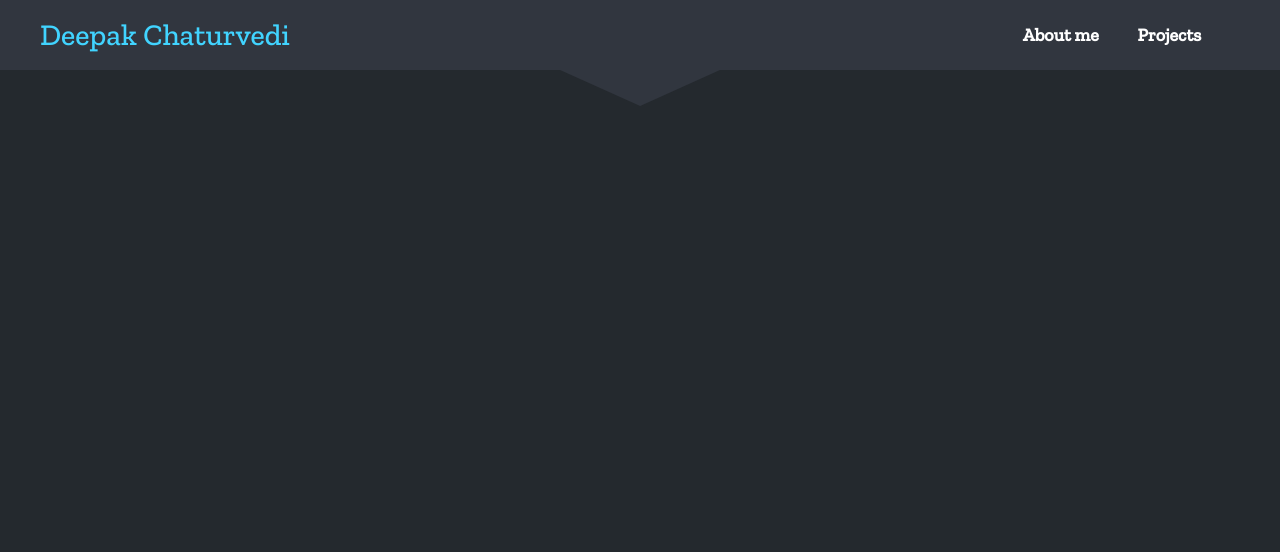
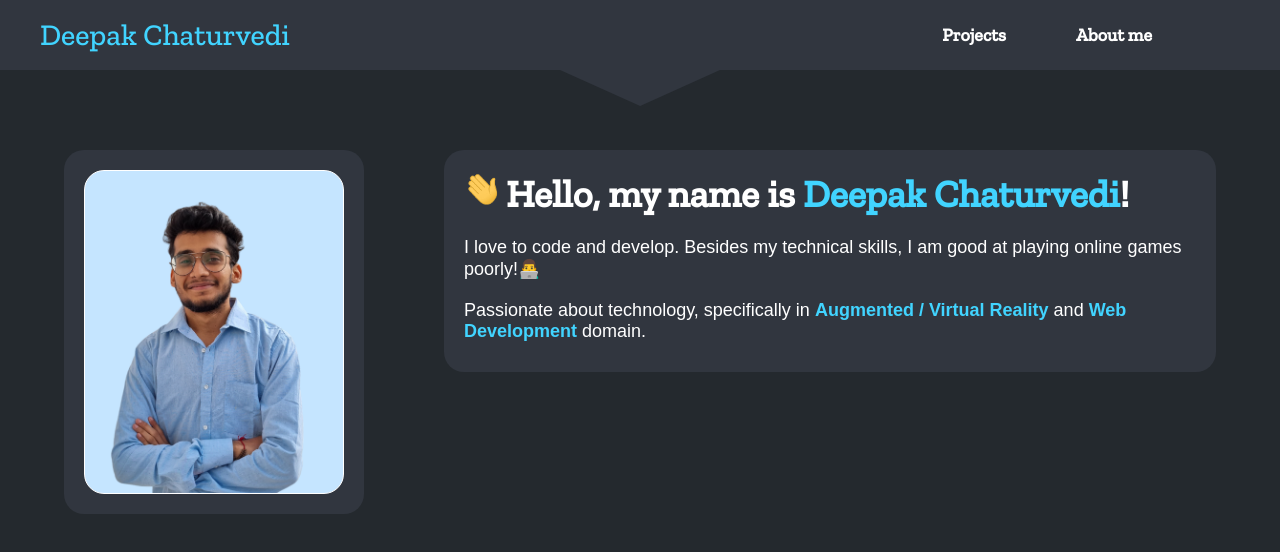
Before and after one commit to thedeepakchaturvedi/Portfolio, a plain HTML site: page index.html in a window 1280 px wide. Shown: the top 552 px of the page. Drawn offline with nearby package versions, Linux system fonts and the light colour scheme.

Commit message:
added intro and photo

```diff
--- a/index.css
+++ b/index.css
@@ -18,6 +18,8 @@ nav {
 
 body {
     background-color: rgb(36, 41, 46);
+    max-width: 100%;
+    overflow-x: hidden;
 }
 
 nav .logo {
@@ -29,17 +31,19 @@ nav .logo {
 }
 
 .links {
-    width: 20%;
+    width: 50%;
     font-family: 'Zilla Slab', serif;
     font-size: 18px;
-    margin-right: 40px;
+    margin-right: 10vw;
     font-weight: bold;
     /* background-color: yellow; */
 }
 
 .lin {
     display: flex;
-    justify-content: space-evenly;
+    /* justify-content: space-evenly; */
+    flex-direction: row-reverse;
+    gap: 70px;
     list-style: none;
 }
 
@@ -61,5 +65,80 @@ svg {
     transform: rotateY(180deg);
     fill: rgb(49, 54, 63);
     min-width: 150% !important;
+}
+
+/* navbar is completed */
+
+.outer-box {
+    display: flex;
+    width: 100vw;
+    justify-content: center;
+}
+
+.outer-box .content-box {
+    display: flex;
+    /* justify-content: space-between; */
+    gap: 80px;
+    width: 90vw;
+}
+.left-pane,.right-pane {
+    background-color: rgb(49, 54, 63);
+    border-radius: 20px;
+    display: inline-block;
+    height: fit-content;
+}
+
+.left-pane {
+    width: fit-content;
+}
+
+.right-pane {
+    width: 800px;
+    padding: 20px;
+}
+.left-pane-content {
+    /* background-color: gray; */
+    margin: 20px;
+}
+.left-pane-content .img-container {
     /* background-color: yellow; */
+    display: flex;
+    justify-content: center;
 }
+.left-pane-content .img-box {
+    width: 260px;
+    height: 324px;
+    border: 1px solid white;
+    border-radius: 20px;
+    background-image: url("./imgs/deepak\ image.png");
+    background-size: contain;
+    background-repeat: no-repeat;
+}
+
+.right-pane .hey {
+    width: 38px;
+}
+
+.right-pane .content-header {
+    display: inline-block;
+    color: white;
+    font-family: 'Zilla Slab', serif;
+    font-weight: bold;
+    font-size: 38px;
+    margin-bottom: 10px;
+}
+
+.name {
+    color: rgb(65 212 255);
+}
+.content-intro, .content-subintro {
+    padding: 10px 0;
+    font-size: 18px;
+    font-family: Arial, Helvetica, sans-serif;
+    color: white;
+}
+
+.content-subintro span {
+    font-weight: bold;
+    color: rgb(65 212 255);
+}
--- a/index.html
+++ b/index.html
@@ -25,5 +25,31 @@
             </path>
         </svg>
     </div>
+
+    <!-- nav completed -->
+    <div class="outer-box">
+        <div class="content-box">
+            <div class="left-pane">
+                <div class="left-pane-content">
+                    <!-- This is left pane -->
+                    <div class="img-container">
+                        <div class="img-box">
+
+                        </div>
+                    </div>
+                </div>
+            </div>
+            <div class="right-pane">
+                <img class="hey" alt="gif-hello"src="./imgs/hello.89f38f85.gif">
+                <h2 class="content-header">Hello, my name is <span class="name">Deepak Chaturvedi</span>!</h2>
+                <div class="content-intro">
+                    I love to code and develop. Besides my technical skills, I am good at playing online games poorly!👨‍💻
+                </div>
+                <div class="content-subintro">
+                    Passionate about technology, specifically in <span>Augmented / Virtual Reality</span> and <span>Web Development</span> domain.
+                </div>
+            </div>
+        </div>
+    </div>
 </body>
 </html>
```
Also changed, not shown: imgs/deepak image.png (added), imgs/hello.89f38f85.gif (added), 1 other file.
